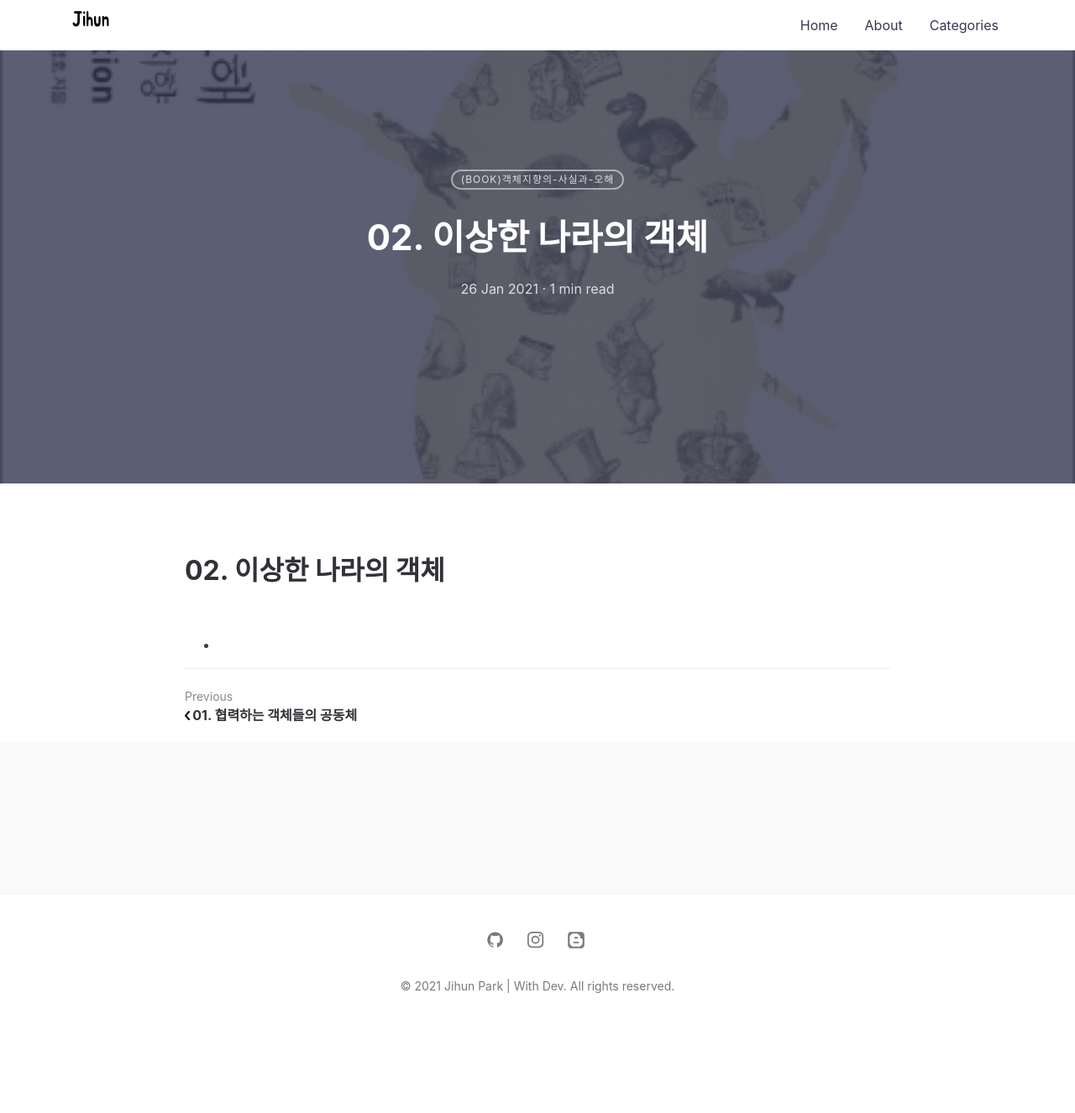
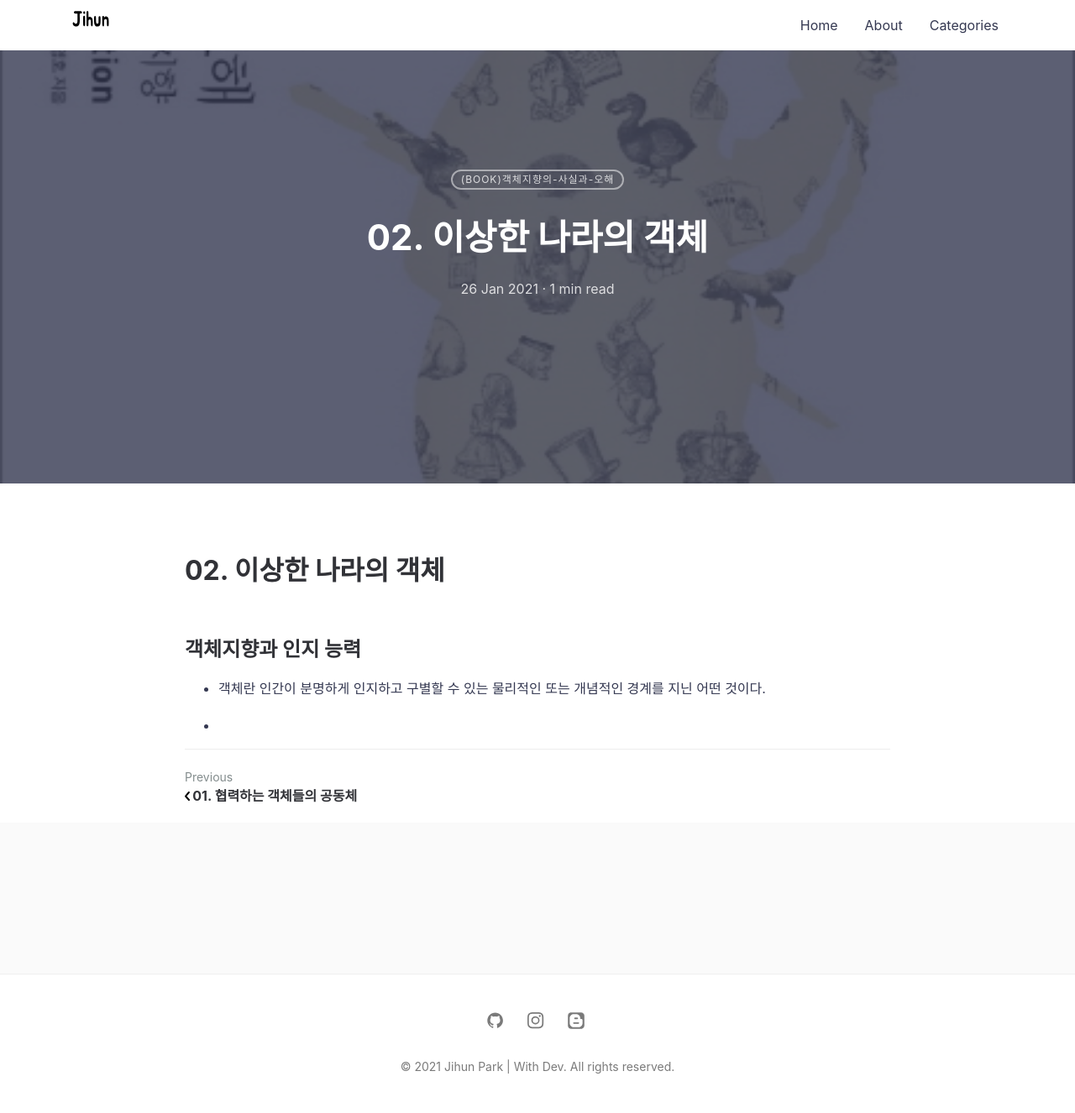
Before and after one commit to jihunparkme/jihunparkme.github.io, a Jekyll site: the page built from _posts/2021-01-26-TheEOO-이상한-나라의-객체.md, in a window 1280 px wide. Shown: the whole page at 84% size. Built offline with Jekyll 4.4.1, drawn with Linux system fonts in a browser that asks for light colours; comment, search, counter and statistics services are not loaded; before the commit the page ends 1230 px from its top, so only the background shows below that.

Commit message:
add contents

```diff
--- a/_posts/2021-01-26-TheEOO-이상한-나라의-객체.md
+++ b/_posts/2021-01-26-TheEOO-이상한-나라의-객체.md
@@ -11,4 +11,8 @@ featured-img: TheEOO
 
 # 02. 이상한 나라의 객체
 <br>
+## 객체지향과 인지 능력
+
+- 객체란 인간이 분명하게 인지하고 구별할 수 있는 물리적인 또는 개념적인 경계를 지닌 어떤 것이다.
+
 -
```
Also changed, not shown: _posts/2021-01-23-TheEOO-협력하는 객체들의 공동체.md (line endings or trailing spaces).
